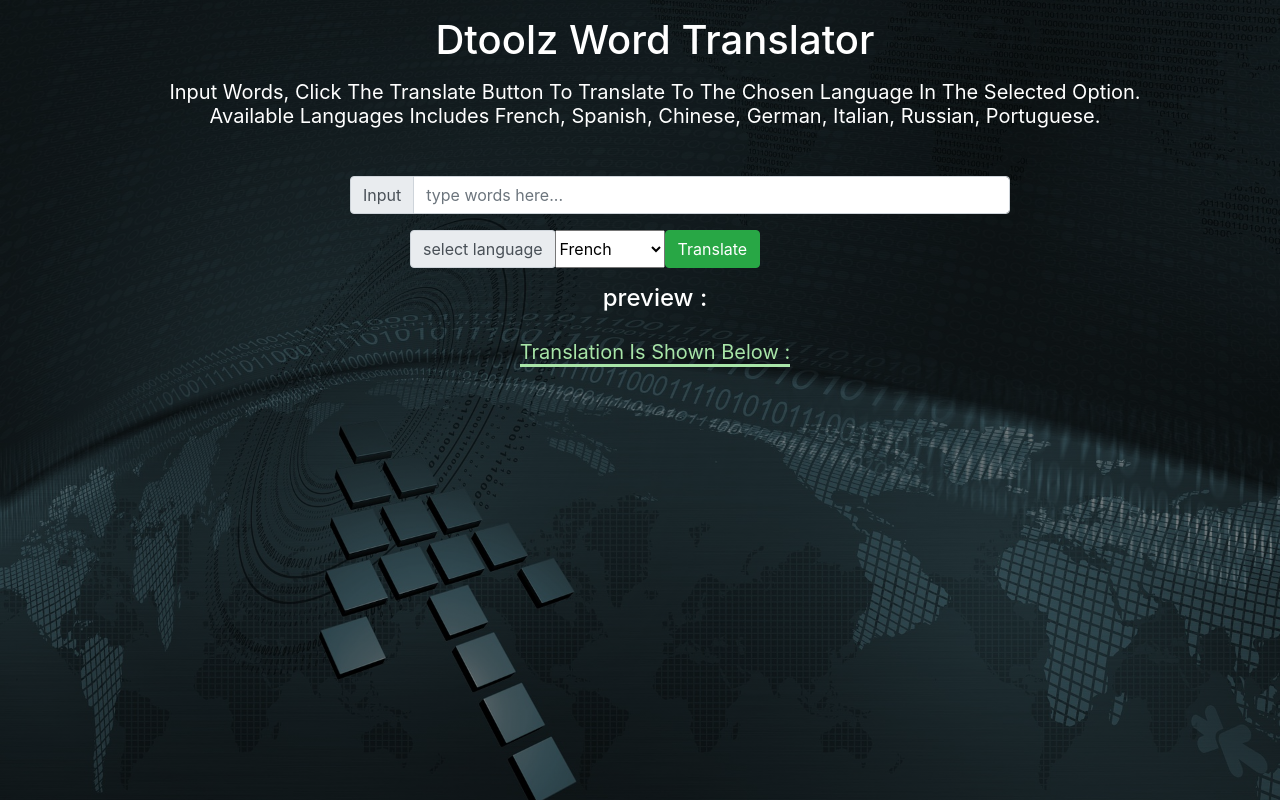
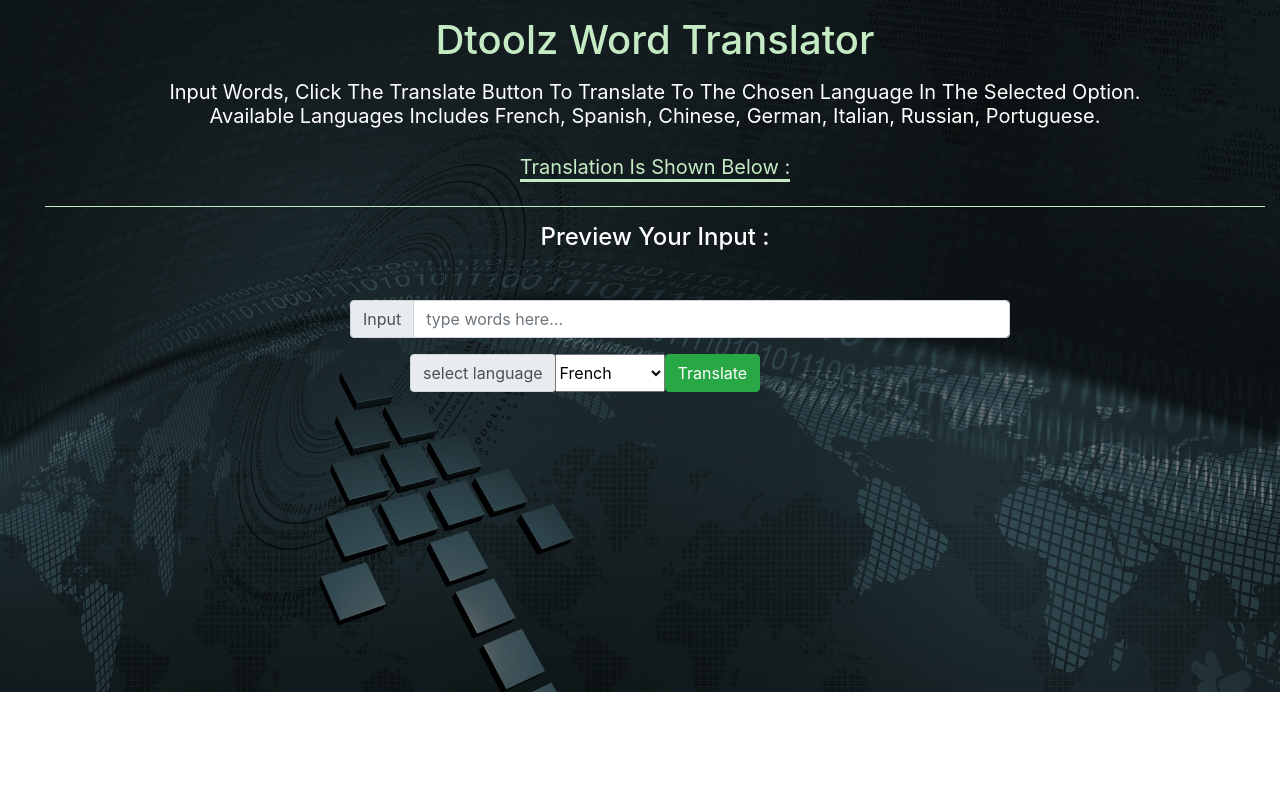
Before and after one commit to dtoolz/vuejs-word-translator, a Vue app: page / in a window 1280 px wide. Built offline with nearby package versions, Linux system fonts and the light colour scheme; what vue-resource would draw is missing.

Commit message:
styles adjustment

```diff
--- a/package.json
+++ b/package.json
@@ -10,6 +10,8 @@
   "dependencies": {
     "bootstrap": "^4.4.1",
     "core-js": "^3.6.4",
+    "jquery": "^3.4.1",
+    "popper.js": "^1.16.1",
     "vue": "^2.6.11",
     "vue-resource": "^1.5.1"
   },
--- a/src/App.vue
+++ b/src/App.vue
@@ -1,15 +1,19 @@
 <template>
   <div class="container-fluid text-white text-center" id="app">
     <div class="gendiv">
-      <h1 class="mb-3 pt-3">Dtoolz Word Translator</h1>
+      <h1 class="mb-3 pt-3 text-su">Dtoolz Word Translator</h1>
       <h3 class="mt-3 font-weight-normal text-capitalize lead">
         input words, click the translate button to translate to the chosen
         language in the selected option. <br />
         available languages includes french, spanish, chinese, german, italian,
         russian, portuguese.
       </h3>
+      <div class="my-4 text-capitalize">
+        <span class="underline">Translation is shown below :</span>
+      </div>
+      <wordOutput v-text="wordTranslated"></wordOutput>
+      <div class="underline-a"></div>
       <wordInput v-on:formSubmit="wordTranslate"></wordInput>
-      <wordOutput v-text="wordTranslated"></wordOutput>
     </div>
   </div>
 </template>
@@ -53,34 +57,47 @@
   background: linear-gradient(rgba(0, 0, 0, 0.5), rgba(0, 0, 0, 0.5)),
     url("~@/assets/black.jpg") no-repeat center;
   background-size: cover;
-  height: 100vh;
+  height: 100%;
 }
-.gendiv{
+.underline {
+  border-bottom: 3px solid rgb(196, 235, 196);
+  color: rgb(196, 235, 196);
+  font-size: 20px;
+}
+.text-su{
+  color: rgb(196, 235, 196);
+}
+.underline-a {
+  border-bottom: 1px solid rgb(196, 235, 196);
+  color: rgb(196, 235, 196);
+  font-size: 20px;
+}
+.gendiv {
   margin-left: 200px;
 }
 @media (min-width: 768px) {
-  .gendiv{
-  margin-left: 200px;
+  .gendiv {
+    margin-left: 200px;
   }
 }
 @media (min-width: 600px) {
-  .gendiv{
-  margin-left: 150px;
+  .gendiv {
+    margin-left: 150px;
   }
 }
 @media (min-width: 500px) {
-  .gendiv{
-  margin-left: 100px;
+  .gendiv {
+    margin-left: 100px;
   }
 }
 @media (min-width: 400px) {
-  .gendiv{
-  margin-left: 60px;
+  .gendiv {
+    margin-left: 60px;
   }
 }
 @media (min-width: 300px) {
-  .gendiv{
-  margin-left: 30px;
+  .gendiv {
+    margin-left: 30px;
   }
 }
 </style>
--- a/src/components/wordInput.vue
+++ b/src/components/wordInput.vue
@@ -1,5 +1,6 @@
 <template>
-  <div id="wordInput">
+  <div class="padd" id="wordInput">
+      <h4 class="mt-3">Preview Your Input : {{ wordToTranslate }}</h4>
     <form class="container  mt-5" v-on:submit="formSubmit">
       <div class="form-div-a row">
         <div class="input-group mb-3">
@@ -32,10 +33,7 @@
         <input class="btn btn-success" type="submit" value="Translate" />
       </div>
     </form>
-    <h4 class="mt-3">preview : {{ wordToTranslate }}</h4>
-    <div class="my-4 text-capitalize">
-      <span class="underline">Translation is shown below :</span>
-    </div>
+
   </div>
 </template>
 
@@ -61,12 +59,9 @@
 </script>
 
 <style scoped>
-.underline {
-  border-bottom: 3px solid rgb(168, 229, 168);
-  color: rgb(168, 229, 168);
-  font-size: 20px;
+.padd {
+    padding-bottom: 300px;
 }
-
 @media (min-width: 1200px) {
   .form-div-a{
   margin-left: 200px !important;
--- a/src/components/wordOutput.vue
+++ b/src/components/wordOutput.vue
@@ -1,6 +1,6 @@
 <template>
   <div id="wordOutput">
-         <h4 class="my-3">{{ wordTranslated }}</h4>
+         <h4 class="bg-dark text-white">{{ wordTranslated }}</h4>
   </div>
 </template>
 
```
Also changed, not shown: 1 other file (tests, documents, lock files or other folders).
